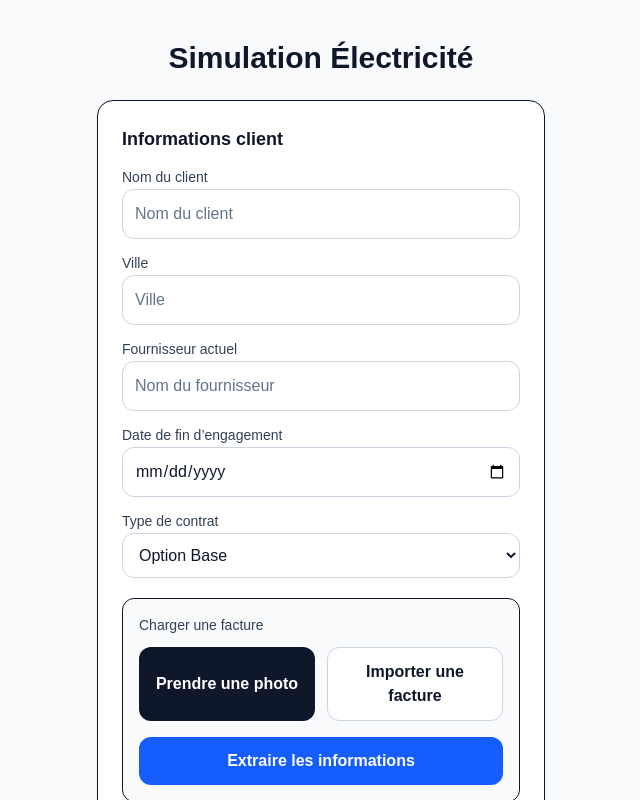
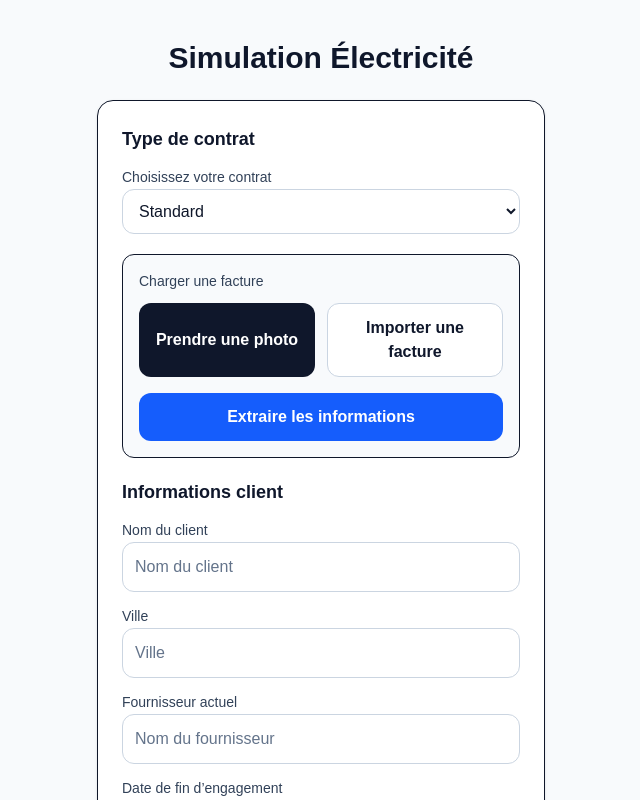
Before and after one commit to Marchalthomas-creator/Unifee-v3-, a Next.js app: page /simulation-electricite in a window 1280 px wide. Shown: the top 800 px of the page, without its empty margins (319-959 px from the left). Built offline with nearby package versions, Linux system fonts and the light colour scheme.

Commit message:
add 3 contract choices and OCR-first flow

```diff
--- a/app/simulation-electricite/page.tsx
+++ b/app/simulation-electricite/page.tsx
@@ -73,15 +73,15 @@ function detectTypeContrat(text: string) {
     lower.includes(" hp ") ||
     lower.includes("hp/");
 
-  if (hasHC || hasHP) return "hc-hp";
-  return "base";
+  if (hasHC || hasHP) return "hp-hc";
+  return "standard";
 }
 
 function extraireNomClient(text: string) {
   const patterns = [
-    /raison sociale[^a-z0-9]{0,10}([A-ZÀ-ÿ][A-ZÀ-ÿa-z\s'’-]{3,60})/i,
-    /client[^a-z0-9]{0,10}([A-ZÀ-ÿ][A-ZÀ-ÿa-z\s'’-]{3,60})/i,
-    /nom[^a-z0-9]{0,10}([A-ZÀ-ÿ][A-ZÀ-ÿa-z\s'’-]{3,60})/i,
+    /raison sociale[^a-z0-9]{0,10}([A-ZÀ-ÿ][A-ZÀ-ÿa-z\s'’-]{3,80})/i,
+    /client[^a-z0-9]{0,10}([A-ZÀ-ÿ][A-ZÀ-ÿa-z\s'’-]{3,80})/i,
+    /nom[^a-z0-9]{0,10}([A-ZÀ-ÿ][A-ZÀ-ÿa-z\s'’-]{3,80})/i,
   ];
 
   for (const pattern of patterns) {
@@ -113,6 +113,23 @@ function extraireVille(text: string) {
   return "";
 }
 
+function extraireDateFin(text: string) {
+  const patterns = [
+    /fin d[’']engagement[^0-9]{0,20}([0-9]{2}\/[0-9]{2}\/[0-9]{4})/i,
+    /date de fin[^0-9]{0,20}([0-9]{2}\/[0-9]{2}\/[0-9]{4})/i,
+  ];
+
+  for (const pattern of patterns) {
+    const match = text.match(pattern);
+    if (match?.[1]) {
+      const [jour, mois, annee] = match[1].split("/");
+      return `${annee}-${mois}-${jour}`;
+    }
+  }
+
+  return "";
+}
+
 export default function SimulationElectricitePage() {
   const router = useRouter();
 
@@ -124,7 +141,7 @@ export default function SimulationElectricitePage() {
   const [fournisseur, setFournisseur] = useState("");
   const [dateFin, setDateFin] = useState("");
 
-  const [typeContrat, setTypeContrat] = useState("base");
+  const [typeContrat, setTypeContrat] = useState("standard");
 
   const [consommation, setConsommation] = useState("");
   const [prixKwh, setPrixKwh] = useState("");
@@ -133,6 +150,10 @@ export default function SimulationElectricitePage() {
   const [consoHP, setConsoHP] = useState("");
   const [prixHC, setPrixHC] = useState("");
   const [consoHC, setConsoHC] = useState("");
+
+  const [libelleAutreContrat, setLibelleAutreContrat] = useState("");
+  const [prixMoyenAutre, setPrixMoyenAutre] = useState("");
+  const [detailsAutreContrat, setDetailsAutreContrat] = useState("");
 
   const [abonnement, setAbonnement] = useState("");
   const [puissanceSouscrite, setPuissanceSouscrite] = useState("");
@@ -205,10 +226,13 @@ export default function SimulationElectricitePage() {
       if (supplier) setFournisseur(supplier);
 
       const nomDetecte = extraireNomClient(text);
-      if (nomDetecte && !nomClient) setNomClient(nomDetecte);
+      if (nomDetecte) setNomClient(nomDetecte);
 
       const villeDetectee = extraireVille(text);
-      if (villeDetectee && !ville) setVille(villeDetectee);
+      if (villeDetectee) setVille(villeDetectee);
+
+      const dateFinDetectee = extraireDateFin(text);
+      if (dateFinDetectee) setDateFin(dateFinDetectee);
 
       const contrat = detectTypeContrat(text);
       setTypeContrat(contrat);
@@ -254,9 +278,14 @@ export default function SimulationElectricitePage() {
         /(?:heures?\s*creuses?|hc)[^0-9]{0,50}([0-9\s]+[.,]?[0-9]*)\s*kwh/i
       );
 
-      if (contrat === "base") {
+      if (contrat === "standard") {
         if (consoBase) setConsommation(consoBase);
         if (prixBase) setPrixKwh(prixBase);
+      }
+
+      if (contrat === "autres") {
+        if (consoBase) setConsommation(consoBase);
+        if (prixBase) setPrixMoyenAutre(prixBase);
       }
 
       if (abonnementDetecte) setAbonnement(abonnementDetecte);
@@ -267,6 +296,10 @@ export default function SimulationElectricitePage() {
       if (hcPriceMatch?.[1]) setPrixHC(parseFrenchNumber(hcPriceMatch[1]));
       if (hpConsoMatch?.[1]) setConsoHP(parseFrenchNumber(hpConsoMatch[1]));
       if (hcConsoMatch?.[1]) setConsoHC(parseFrenchNumber(hcConsoMatch[1]));
+
+      if (contrat === "autres" && !libelleAutreContrat) {
+        setLibelleAutreContrat("Autre contrat détecté");
+      }
 
       if (
         !supplier &&
@@ -302,7 +335,7 @@ export default function SimulationElectricitePage() {
     let totalActuelHT = 0;
     let totalUnifeeHT = 0;
 
-    if (typeContrat === "base") {
+    if (typeContrat === "standard") {
       const conso = parseFloat(consommation) || 0;
       const prix = parseFloat(prixKwh) || 0;
 
@@ -312,7 +345,7 @@ export default function SimulationElectricitePage() {
       totalActuelHT = conso * prix + abo;
       totalUnifeeHT = conso * prixU + aboU;
       setPrixMoyenActuel(prix);
-    } else {
+    } else if (typeContrat === "hp-hc") {
       const hp = parseFloat(consoHP) || 0;
       const hc = parseFloat(consoHC) || 0;
       const prixHpVal = parseFloat(prixHP) || 0;
@@ -331,6 +364,16 @@ export default function SimulationElectricitePage() {
 
       totalActuelHT = totalEnergieActuelle + abo;
       totalUnifeeHT = totalEnergieUnifee + aboU;
+    } else {
+      const conso = parseFloat(consommation) || 0;
+      const prix = parseFloat(prixMoyenAutre) || 0;
+
+      const prixU = parseFloat(prixUnifee) || 0;
+      const aboU = parseFloat(aboUnifee) || 0;
+
+      totalActuelHT = conso * prix + abo;
+      totalUnifeeHT = conso * prixU + aboU;
+      setPrixMoyenActuel(prix);
     }
 
     const coefficientReglemente = 1.12;
@@ -366,15 +409,7 @@ export default function SimulationElectricitePage() {
     doc.text(`Client : ${nomClient || "-"}`, 20, 35);
     doc.text(`Ville : ${ville || "-"}`, 20, 43);
     doc.text(`Fournisseur : ${fournisseur || "-"}`, 20, 51);
-    doc.text(
-      `Type de contrat : ${
-        typeContrat === "base"
-          ? "Option Base"
-          : "Heures Pleines / Heures Creuses"
-      }`,
-      20,
-      59
-    );
+    doc.text(`Type de contrat : ${typeContrat}`, 20, 59);
 
     doc.setFontSize(14);
     doc.text("Résultat de la simulation", 20, 75);
@@ -424,6 +459,9 @@ export default function SimulationElectricitePage() {
       consoHP,
       prixHC,
       consoHC,
+      prixMoyenAutre,
+      libelleAutreContrat,
+      detailsAutreContrat,
       abonnement,
       puissanceSouscrite,
       puissanceMax,
@@ -455,71 +493,21 @@ export default function SimulationElectricitePage() {
         <div className="space-y-5 rounded-2xl border bg-white p-6 shadow-sm">
           <div className="space-y-3">
             <h2 className="text-lg font-semibold text-slate-900">
-              Informations client
+              Type de contrat
             </h2>
 
             <div className="space-y-2">
               <label className="text-sm font-medium text-slate-700">
-                Nom du client
-              </label>
-              <input
-                type="text"
-                value={nomClient}
-                onChange={(e) => setNomClient(e.target.value)}
-                className="w-full rounded-xl border p-3"
-                placeholder="Nom du client"
-              />
-            </div>
-
-            <div className="space-y-2">
-              <label className="text-sm font-medium text-slate-700">
-                Ville
-              </label>
-              <input
-                type="text"
-                value={ville}
-                onChange={(e) => setVille(e.target.value)}
-                className="w-full rounded-xl border p-3"
-                placeholder="Ville"
-              />
-            </div>
-
-            <div className="space-y-2">
-              <label className="text-sm font-medium text-slate-700">
-                Fournisseur actuel
-              </label>
-              <input
-                type="text"
-                value={fournisseur}
-                onChange={(e) => setFournisseur(e.target.value)}
-                className="w-full rounded-xl border p-3"
-                placeholder="Nom du fournisseur"
-              />
-            </div>
-
-            <div className="space-y-2">
-              <label className="text-sm font-medium text-slate-700">
-                Date de fin d’engagement
-              </label>
-              <input
-                type="date"
-                value={dateFin}
-                onChange={(e) => setDateFin(e.target.value)}
-                className="w-full rounded-xl border p-3"
-              />
-            </div>
-
-            <div className="space-y-2">
-              <label className="text-sm font-medium text-slate-700">
-                Type de contrat
+                Choisissez votre contrat
               </label>
               <select
                 value={typeContrat}
                 onChange={(e) => setTypeContrat(e.target.value)}
                 className="w-full rounded-xl border p-3"
               >
-                <option value="base">Option Base</option>
-                <option value="hc-hp">Heures Pleines / Heures Creuses</option>
+                <option value="standard">Standard</option>
+                <option value="hp-hc">Heures pleines / Heures creuses</option>
+                <option value="autres">Autres</option>
               </select>
             </div>
           </div>
@@ -595,7 +583,64 @@ export default function SimulationElectricitePage() {
             </details>
           )}
 
-          {typeContrat === "base" && (
+          <div className="space-y-3">
+            <h2 className="text-lg font-semibold text-slate-900">
+              Informations client
+            </h2>
+
+            <div className="space-y-2">
+              <label className="text-sm font-medium text-slate-700">
+                Nom du client
+              </label>
+              <input
+                type="text"
+                value={nomClient}
+                onChange={(e) => setNomClient(e.target.value)}
+                className="w-full rounded-xl border p-3"
+                placeholder="Nom du client"
+              />
+            </div>
+
+            <div className="space-y-2">
+              <label className="text-sm font-medium text-slate-700">
+                Ville
+              </label>
+              <input
+                type="text"
+                value={ville}
+                onChange={(e) => setVille(e.target.value)}
+                className="w-full rounded-xl border p-3"
+                placeholder="Ville"
+              />
+            </div>
+
+            <div className="space-y-2">
+              <label className="text-sm font-medium text-slate-700">
+                Fournisseur actuel
+              </label>
+              <input
+                type="text"
+                value={fournisseur}
+                onChange={(e) => setFournisseur(e.target.value)}
+                className="w-full rounded-xl border p-3"
+                placeholder="Nom du fournisseur"
+              />
+            </div>
+
+            <div className="space-y-2">
+              <label className="text-sm font-medium text-slate-700">
+                Date de fin d’engagement
+              </label>
+              <input
+                type="date"
+                value={dateFin}
+                onChange={(e) => setDateFin(e.target.value)}
+                className="w-full rounded-xl border p-3"
+              />
+            </div>
+          </div>
+
+          {typeContrat === "standard" && (
             <div className="space-y-3">
               <h2 className="text-lg font-semibold text-slate-900">
                 Votre consommation actuelle
@@ -629,7 +674,7 @@ export default function SimulationElectricitePage() {
             </div>
           )}
 
-          {typeContrat === "hc-hp" && (
+          {typeContrat === "hp-hc" && (
             <div className="space-y-3">
               <h2 className="text-lg font-semibold text-slate-900">
                 Votre consommation actuelle
@@ -698,6 +743,66 @@ export default function SimulationElectricitePage() {
             </div>
           )}
 
+          {typeContrat === "autres" && (
+            <div className="space-y-3">
+              <h2 className="text-lg font-semibold text-slate-900">
+                Votre consommation actuelle
+              </h2>
+
+              <div className="space-y-2">
+                <label className="text-sm font-medium text-slate-700">
+                  Nom du contrat / formule
+                </label>
+                <input
+                  type="text"
+                  value={libelleAutreContrat}
+                  onChange={(e) => setLibelleAutreContrat(e.target.value)}
+                  className="w-full rounded-xl border p-3"
+                  placeholder="Exemple : offre pro spécifique"
+                />
+              </div>
+
+              <div className="space-y-2">
+                <label className="text-sm font-medium text-slate-700">
+                  Consommation annuelle (kWh)
+                </label>
+                <input
+                  type="number"
+                  value={consommation}
+                  onChange={(e) => setConsommation(e.target.value)}
+                  className="w-full rounded-xl border p-3"
+                  placeholder="Consommation annuelle"
+                />
+              </div>
+
+              <div className="space-y-2">
+                <label className="text-sm font-medium text-slate-700">
+                  Prix moyen constaté du kWh (€)
+                </label>
+                <input
+                  type="number"
+                  value={prixMoyenAutre}
+                  onChange={(e) => setPrixMoyenAutre(e.target.value)}
+                  className="w-full rounded-xl border p-3"
+                  placeholder="Prix moyen du kWh"
+                />
+              </div>
+
+              <div className="space-y-2">
+                <label className="text-sm font-medium text-slate-700">
+                  Détails complémentaires
+                </label>
+                <textarea
+                  value={detailsAutreContrat}
+                  onChange={(e) => setDetailsAutreContrat(e.target.value)}
+                  className="w-full rounded-xl border p-3"
+                  placeholder="Notes libres sur le contrat"
+                  rows={4}
+                />
+              </div>
+            </div>
+          )}
+
           <div className="space-y-3">
             <h2 className="text-lg font-semibold text-slate-900">
               Autres coûts de la facture actuelle
@@ -743,7 +848,7 @@ export default function SimulationElectricitePage() {
             </div>
           </div>
 
-          {typeContrat === "base" && (
+          {typeContrat === "standard" && (
             <div className="space-y-3">
               <h2 className="text-lg font-semibold text-slate-900">
                 Votre offre UNIFEE
@@ -761,7 +866,7 @@ export default function SimulationElectricitePage() {
             </div>
           )}
 
-          {typeContrat === "hc-hp" && (
+          {typeContrat === "hp-hc" && (
             <div className="space-y-3">
               <h2 className="text-lg font-semibold text-slate-900">
                 Votre offre UNIFEE
@@ -779,7 +884,27 @@ export default function SimulationElectricitePage() {
 
               <div className="rounded-xl bg-slate-100 p-4">
                 <p className="text-sm text-slate-500">Abonnement UNIFEE annuel</p>
-                <p className="text-lg font-semibold text-slate-900">{aboUnifeeHcHp} €</p>
+                <p className="text-lg font-semibold text-slate-900">
+                  {aboUnifeeHcHp} €
+                </p>
+              </div>
+            </div>
+          )}
+
+          {typeContrat === "autres" && (
+            <div className="space-y-3">
+              <h2 className="text-lg font-semibold text-slate-900">
+                Votre offre UNIFEE
+              </h2>
+
+              <div className="rounded-xl bg-slate-100 p-4">
+                <p className="text-sm text-slate-500">Prix UNIFEE du kWh</p>
+                <p className="text-lg font-semibold text-slate-900">{prixUnifee} €</p>
+              </div>
+
+              <div className="rounded-xl bg-slate-100 p-4">
+                <p className="text-sm text-slate-500">Abonnement UNIFEE annuel</p>
+                <p className="text-lg font-semibold text-slate-900">{aboUnifee} €</p>
               </div>
             </div>
           )}
```
